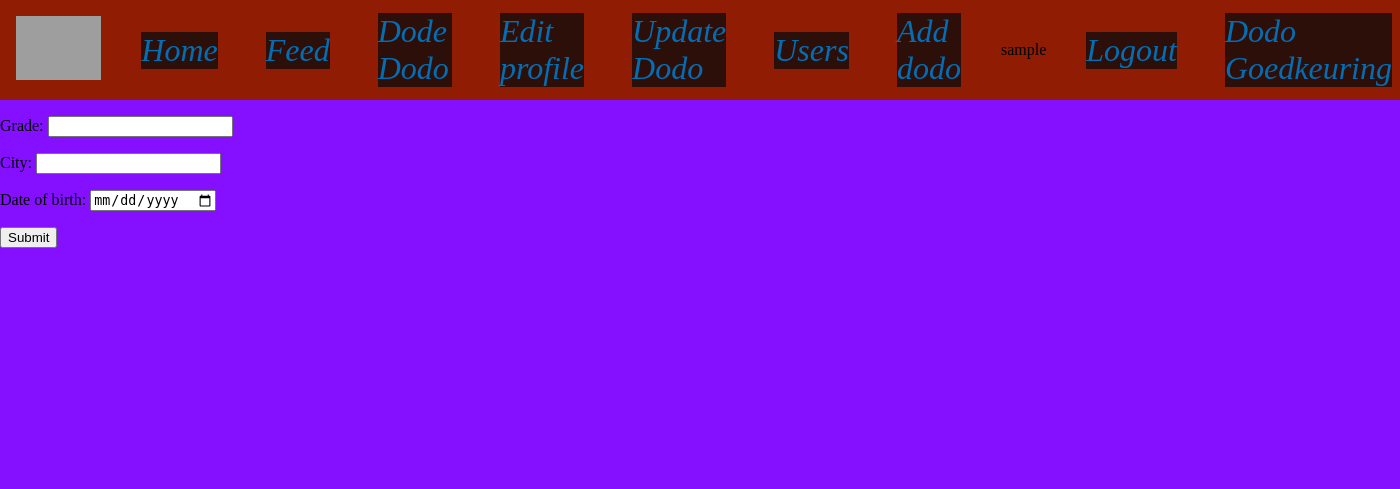
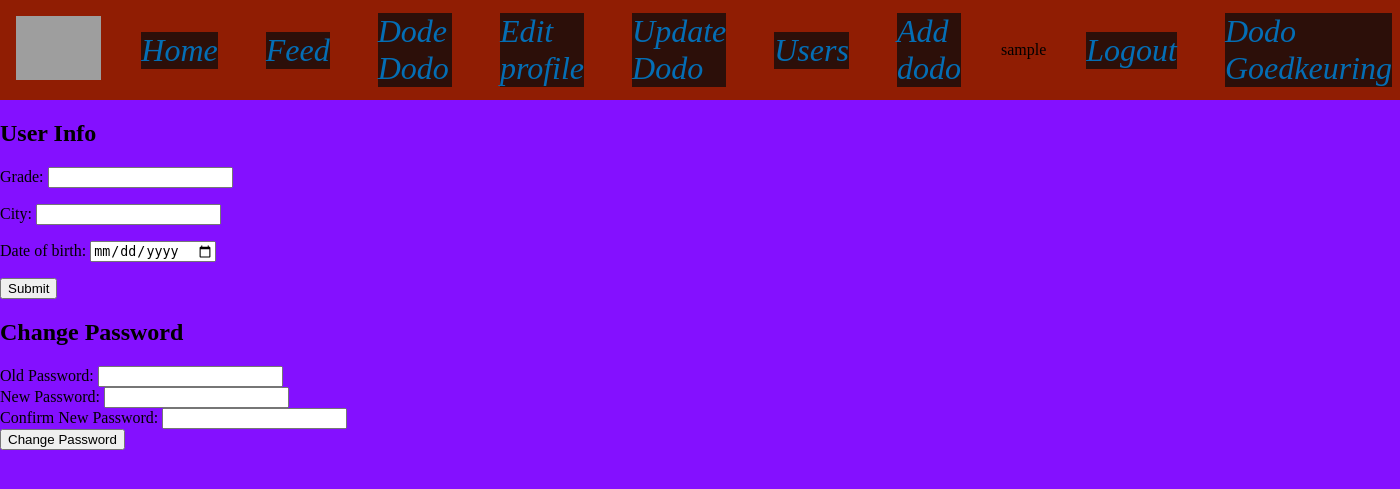
Before and after one commit to RylanRRB/Dodo_Django_Rylan_en_Semih, a Django app: page /user_info/ in a window 1400 px wide. Shown: the top 489 px of the page. Run offline with Django 5.2, Linux system fonts and the light colour scheme; the visitor is signed in with stand-in values (Sample User, id 1); grey boxes are pictures that could not be loaded.

Commit message:
password_change works

```diff
--- a/dodo/base/templates/base/user_info.html
+++ b/dodo/base/templates/base/user_info.html
@@ -1,9 +1,25 @@
 {% extends "base/base.html" %}
 
 {% block content %}
+    <h2>User Info</h2>
     <form method="POST">
         {% csrf_token %}
         {{ form.as_p }}
         <input type="submit" value="Submit">
     </form>
-{% endblock content%}
+
+    <h2>Change Password</h2>
+    <form method="POST" action="{% url 'change_password' %}">
+        {% csrf_token %}
+        <label for="id_old_password">Old Password:</label>
+        <input type="password" id="id_old_password" name="old_password">
+        <br>
+        <label for="id_new_password1">New Password:</label>
+        <input type="password" id="id_new_password1" name="new_password1">
+        <br>
+        <label for="id_new_password2">Confirm New Password:</label>
+        <input type="password" id="id_new_password2" name="new_password2">
+        <br>
+        <input type="submit" value="Change Password">
+    </form>
+{% endblock content %}
--- a/dodo/base/urls.py
+++ b/dodo/base/urls.py
@@ -14,5 +14,6 @@ urlpatterns = [
     path("add_dodo/", views.add_dodo, name="add_dodo"),
     path("update_dodo/", views.update_dodo, name= "update_dodo"),
     path("dodo_goedkeuring/", views.dodo_goedkeuring, name="dodo_goedkeuring"),
-    path("feed/", views.feed, name="feed")
+    path("feed/", views.feed, name="feed"),
+    path("change_password/", views.change_password, name="change_password"),
 ]
--- a/dodo/base/views.py
+++ b/dodo/base/views.py
@@ -1,9 +1,9 @@
 from django.shortcuts import render, redirect
 from django.http import HttpResponse
-from django.contrib.auth import login, logout
+from django.contrib.auth import login, logout, update_session_auth_hash
 from django.contrib.auth.decorators import login_required
 from django.contrib.admin.views.decorators import staff_member_required
-from django.contrib.auth.forms import UserCreationForm
+from django.contrib.auth.forms import UserCreationForm, PasswordChangeForm
 from .forms import UserForm, DodoForm
 from django.contrib import messages
 from .models import *
@@ -38,18 +38,36 @@ def say_lastname(request):
     context = {"last_name": "Baboelal en Sener"}
     return render(request, "base/pagina_twee.html", context)
 
+@login_required
 def user_info(request):
     if request.method == "POST":
         form = UserForm(request.POST, instance=request.user.profile)
         if form.is_valid():
             form.save()
-            messages.success(request, "User Info added succesfully")
+            messages.success(request, "User Info added successfully")
             return redirect("user_info")
     else:
         form = UserForm()
 
-    context = {"form": form}
+    password_form = PasswordChangeForm(request.user)
+
+    context = {"form": form, "password_form": password_form}
     return render(request, "base/user_info.html", context)
+
+@login_required
+def change_password(request):
+    if request.method == 'POST':
+        form = PasswordChangeForm(request.user, request.POST)
+        if form.is_valid():
+            user = form.save()
+            update_session_auth_hash(request, user)  # Import this function
+            messages.success(request, 'Your password was successfully updated!')
+            return redirect('user_info')
+        else:
+            messages.error(request, 'Please correct the error below.')
+    else:
+        form = PasswordChangeForm(request.user)
+    return render(request, 'base/change_password.html', {'form': form})
 
 def user_list(request):
     users = Profile.objects.all()
```
Also changed, not shown: dodo/base/templates/base/change_password.html (added, +9 -0 lines).
